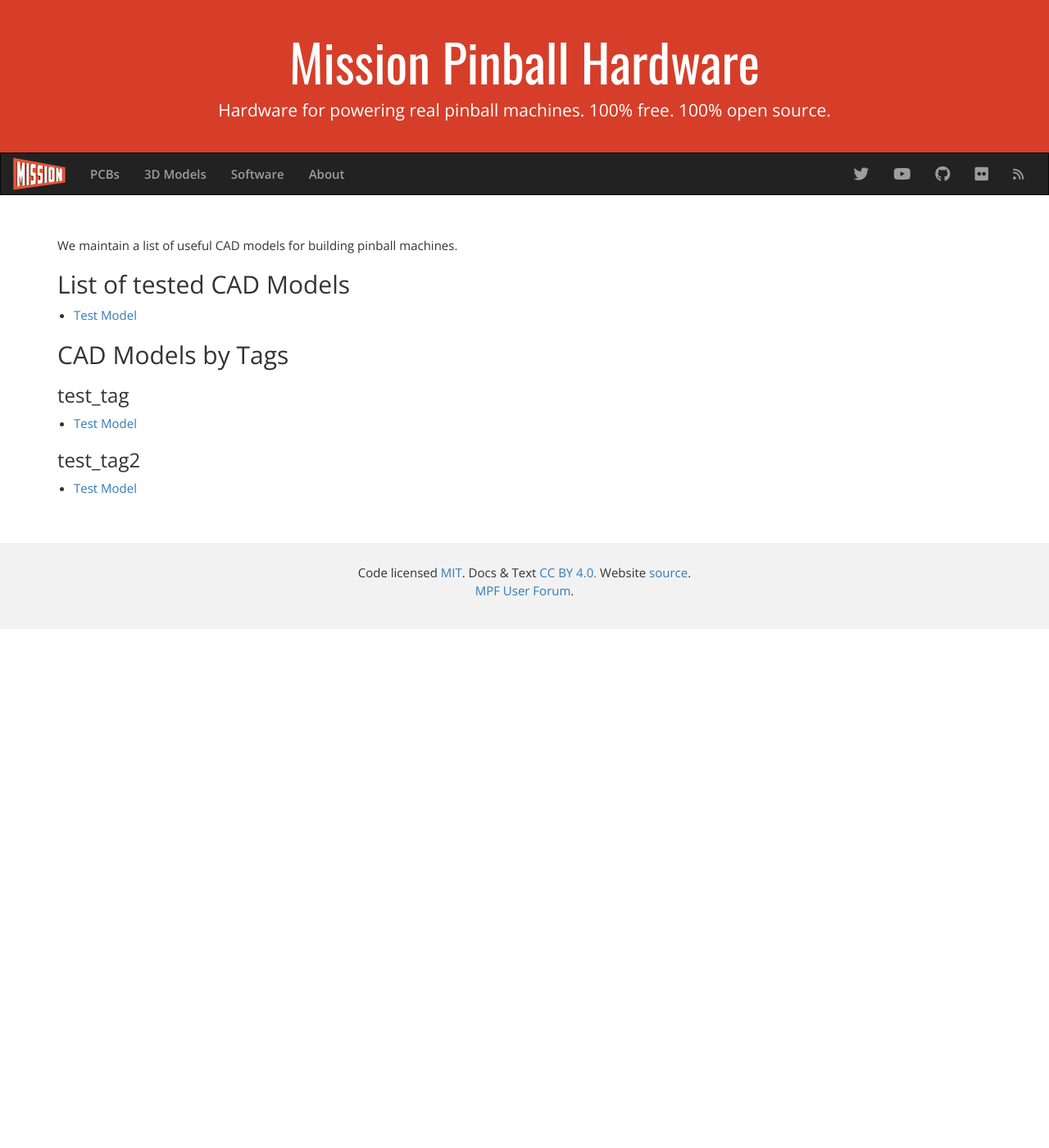
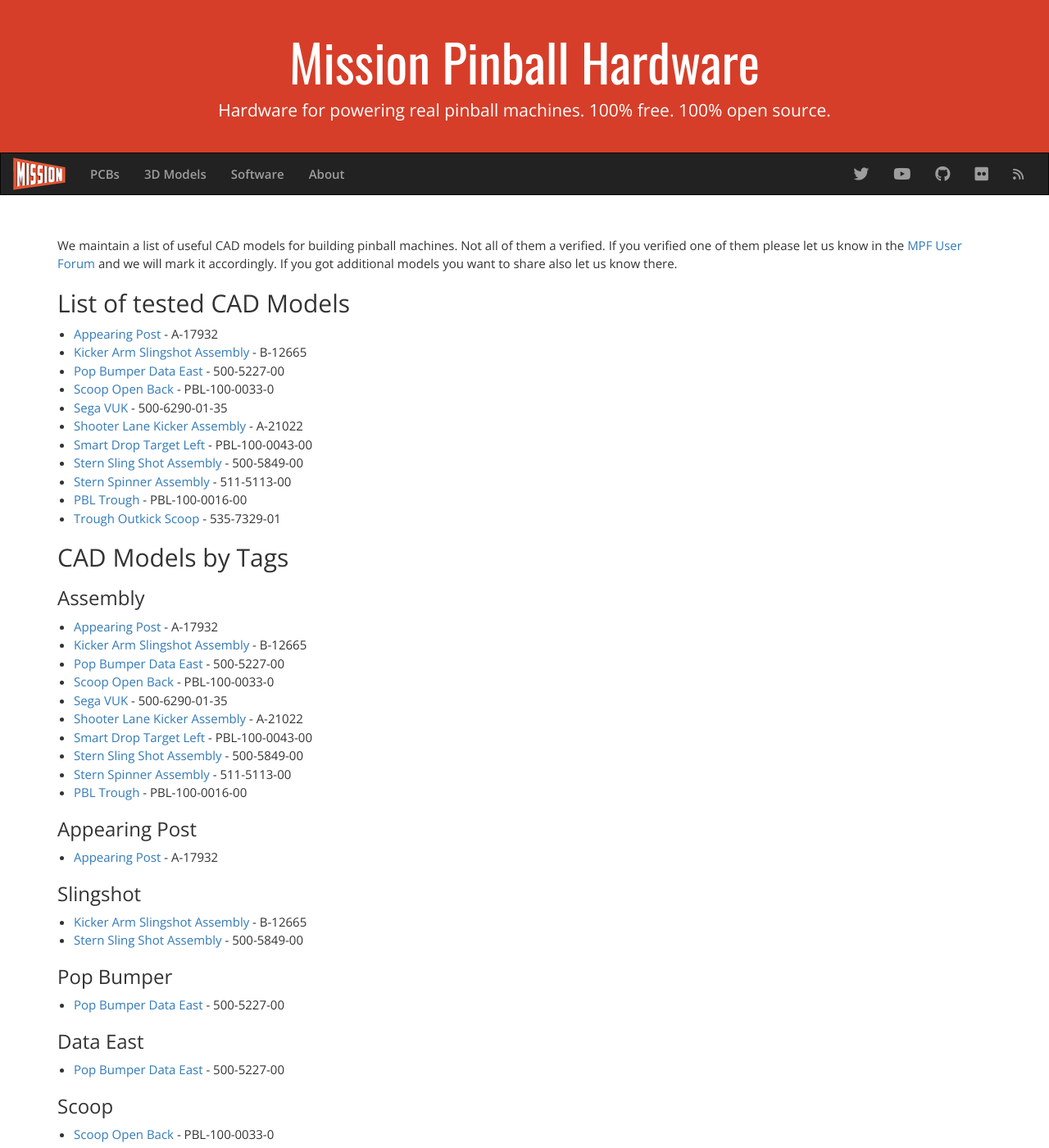
Before and after one commit to missionpinball/mpf-hardware, a Jekyll site: the page built from cad-models.html, in a window 1280 px wide and 1400 px high. Shown: the whole window at 82% size. Built offline with Jekyll 4.4.1, drawn with Linux system fonts in a browser that asks for light colours; nearby versions of some CDN libraries; some of the changed text lies outside the part shown.

Commit message:
add a few cad models and update text

```diff
--- /dev/null
+++ b/_cad_models/appearing_post_a_17932.md
@@ -0,0 +1,13 @@
+---
+name: Appearing Post
+part_number: A-17932
+creators: Mark Seiden
+date_added: 2020-05-18
+verified: no
+verified_by:
+models:
+    - format: Fusion360
+      url: https://github.com/homebrew-pinball/fusion360-models/raw/master/assemblies/Appearing%20Post%20A-17932.f3z
+tags: [Assembly, Appearing Post]
+---
+Sometimes also called disappearing post but as it is default down appearing post is correct.
--- /dev/null
+++ b/_cad_models/pop_bumper_data_east_500_5227_00.md
@@ -0,0 +1,12 @@
+---
+name: Pop Bumper Data East
+part_number: 500-5227-00
+creators: Mark Seiden
+date_added: 2020-05-18
+verified: no
+verified_by:
+models:
+    - format: Fusion360
+      url: https://github.com/homebrew-pinball/fusion360-models/raw/master/assemblies/Pop%20Bumper%20Data%20East%20500-5227-00.f3d
+tags: [Assembly, Pop Bumper, Data East]
+---
--- /dev/null
+++ b/_cad_models/scoop_open_back_pbl_100_0033_0.md
@@ -0,0 +1,12 @@
+---
+name: Scoop Open Back
+part_number: PBL-100-0033-0
+creators: Mark Seiden
+date_added: 2020-05-18
+verified: no
+verified_by:
+models:
+    - format: Fusion360
+      url: https://github.com/homebrew-pinball/fusion360-models/raw/master/assemblies/Scoop%20Open%20Back%20PBL-100-0033-0.f3z
+tags: [Assembly, Scoop, PBL]
+---
--- /dev/null
+++ b/_cad_models/sega_vuk_500_6290_01_35.md
@@ -0,0 +1,12 @@
+---
+name: Sega VUK
+part_number: 500-6290-01-35
+creators: Mark Seiden
+date_added: 2020-05-18
+verified: no
+verified_by:
+models:
+    - format: Fusion360
+      url: https://github.com/homebrew-pinball/fusion360-models/raw/master/assemblies/Sega%20VUK%20500-6290-01-35.f3z
+tags: [Assembly, Vertical Up Kicker, Sega]
+---
--- /dev/null
+++ b/_cad_models/smart_drop_target_left_fbl_100_0043_00.md
@@ -0,0 +1,12 @@
+---
+name: Smart Drop Target Left
+part_number: PBL-100-0043-00
+creators: Mark Seiden
+date_added: 2020-05-18
+verified: no
+verified_by:
+models:
+    - format: Fusion360
+      url: https://github.com/homebrew-pinball/fusion360-models/raw/master/assemblies/Smart%20Drop%20Target%20Left%20PBL-100-0043-00.f3z
+tags: [Assembly, Drop Target]
+---
--- /dev/null
+++ b/_cad_models/stern_slingshot_assembly_500_5849_00.md
@@ -0,0 +1,12 @@
+---
+name: Stern Sling Shot Assembly
+part_number: 500-5849-00
+creators: Mark Seiden
+date_added: 2020-05-18
+verified: no
+verified_by:
+models:
+    - format: Fusion360
+      url: https://github.com/homebrew-pinball/fusion360-models/raw/master/assemblies/Stern%20Slingshot%20Assembly%20500-5849-00.f3z
+tags: [Assembly, Slingshot, Stern]
+---
--- /dev/null
+++ b/_cad_models/stern_spinner_assembly_ 511_5113_00.md
@@ -0,0 +1,12 @@
+---
+name: Stern Spinner Assembly
+part_number: 511-5113-00
+creators: Mark Seiden
+date_added: 2020-05-18
+verified: no
+verified_by:
+models:
+    - format: Fusion360
+      url: https://github.com/homebrew-pinball/fusion360-models/raw/master/assemblies/Stern%20Spinner%20Assembly%20511-5113-00.f3d
+tags: [Assembly, Spinner, Stern]
+---
--- a/_cad_models/test_model.md
+++ /dev/null
@@ -1,10 +0,0 @@
----
-name: Test Model
-purpose: Test the Page
-creators: Some Tester
-date_added:
-tested: yes
-tested_by: Tester
-tags: [test_tag, test_tag2]
----
-Test Text
--- /dev/null
+++ b/_cad_models/trough_PBL_100_0016_00.md
@@ -0,0 +1,13 @@
+---
+name: PBL Trough
+part_number: PBL-100-0016-00
+creators: Mark Seiden
+date_added: 2020-05-18
+verified: no
+verified_by:
+models:
+    - format: Fusion360
+      url: https://github.com/homebrew-pinball/fusion360-models/raw/master/assemblies/Trough%20pbl-100-0016-00.f3z
+tags: [Assembly, Trough, PBL]
+---
+Needs upper part 535-7329-01 to work.
--- /dev/null
+++ b/_cad_models/trough_outkick_scoop_535_7329_01.md
@@ -0,0 +1,13 @@
+---
+name: Trough Outkick Scoop
+part_number: 535-7329-01
+creators: Mark Seiden
+date_added: 2020-05-18
+verified: no
+verified_by:
+models:
+    - format: Fusion360
+      url: https://github.com/homebrew-pinball/fusion360-models/raw/master/assemblies/Trough%20Outkick%20Scoop%20535-7329-01.f3d
+tags: [Trough]
+---
+Upper Part for a Stern Ball Trough (can also be used on other troughs such as the PBL trough)
--- a/_config.yml
+++ b/_config.yml
@@ -1,5 +1,5 @@
 # SITE CONFIGURATION
-baseurl: "mpf-hardware/"
+baseurl: "/mpf-hardware"
 url: "https://missionpinball.github.io"
 title: Mission Pinball Hardware
 description: "Mission Pinball Hardware"
--- a/cad-models.html
+++ b/cad-models.html
@@ -3,12 +3,16 @@
 title: CAD Models
 ---
 <div class="container">
-        <p>We maintain a list of useful CAD models for building pinball machines.</p>
+        <p>We maintain a list of useful CAD models for building pinball machines. Not all of them a verified.
+        If you verified one of them please let us know in the
+            <a href="https://groups.google.com/forum/#!forum/mpf-users">MPF User Forum</a> and we will mark it
+        accordingly.
+        If you got additional models you want to share also let us know there.</p>
 
         <h2>List of tested CAD Models</h2>
         <ul>
         {% for model in site.cad_models %}
-            <li><a href="{{ model.url | absolute_url }}">{{ model.name }}</a></li>
+            <li><a href="{{ model.url | absolute_url }}">{{ model.name }} </a> - {{ model.part_number }}</li>
         {% endfor %}
         </ul>
 
@@ -20,7 +24,7 @@
             <ul>
                 {% for model in site.cad_models %}
                     {% if model.tags contains tag %}
-                        <li><a href="{{ model.url | absolute_url }}">{{ model.name }}</a></li>
+                        <li><a href="{{ model.url | absolute_url }}">{{ model.name }}</a> - {{ model.part_number }}</li>
                     {% endif %}
                 {% endfor %}
           </ul>
--- a/pcbs.html
+++ b/pcbs.html
@@ -3,7 +3,11 @@
 title: Printed Circuit Boards
 ---
 <div class="container">
-        <p>We maintain a list of useful PCBs for building pinball machines.</p>
+        <p>We maintain a list of useful PCBs for building pinball machines.
+        If you tested one of them please let us know in the
+            <a href="https://groups.google.com/forum/#!forum/mpf-users">MPF User Forum</a> and we will mark it
+        accordingly.
+        If you got additional PCBs you want to share also let us know there.</p>
 
         <h2>List of tested PCBs</h2>
         <ul>
```
Also changed, not shown: _cad_models/kicker_arm_slingshot_assembly_b_12665.md (added, +12 -0 lines), _cad_models/shooter_lane_kicker_assembly_a_21022.md (added, +12 -0 lines), _layouts/cad_model.html (+9 -2 lines), _pcbs/under_insert_piranha_flasher_board_with_proximity_sensor_mounting_hole.md (+1 -1 lines).
